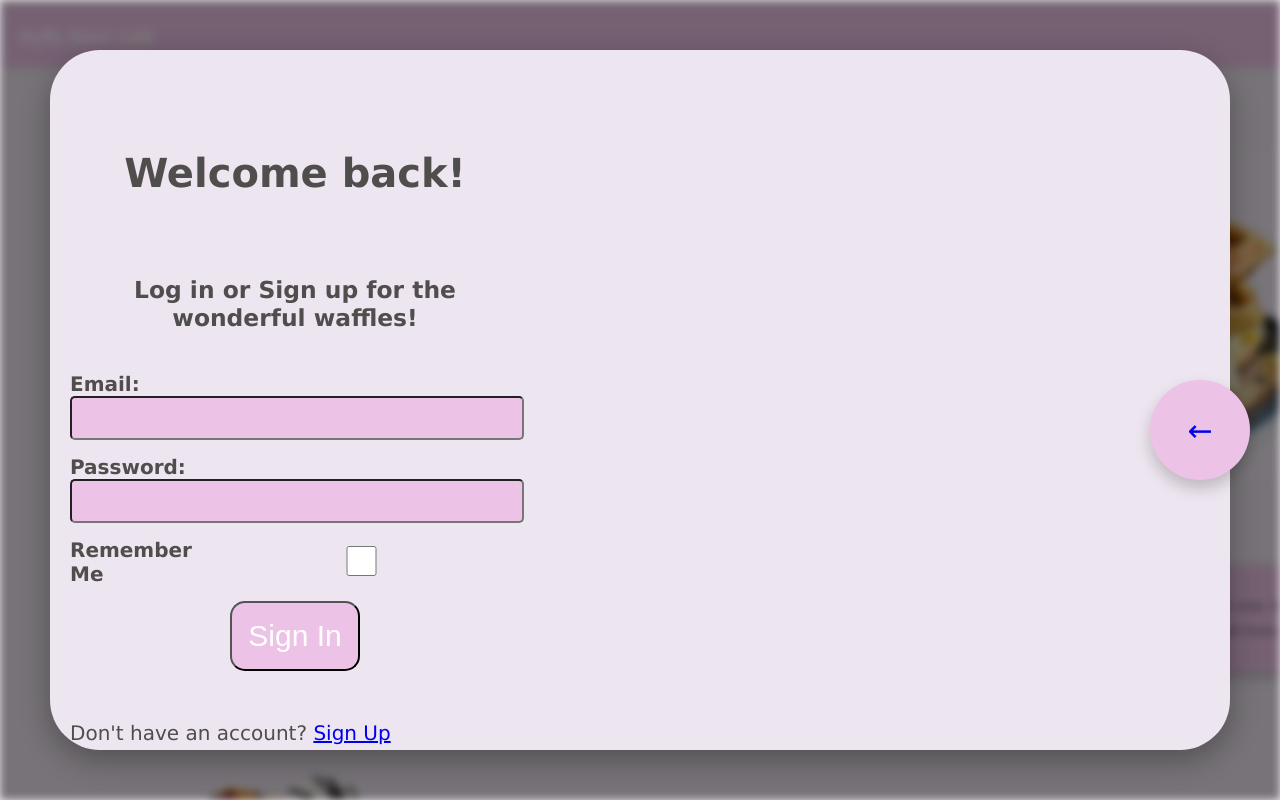
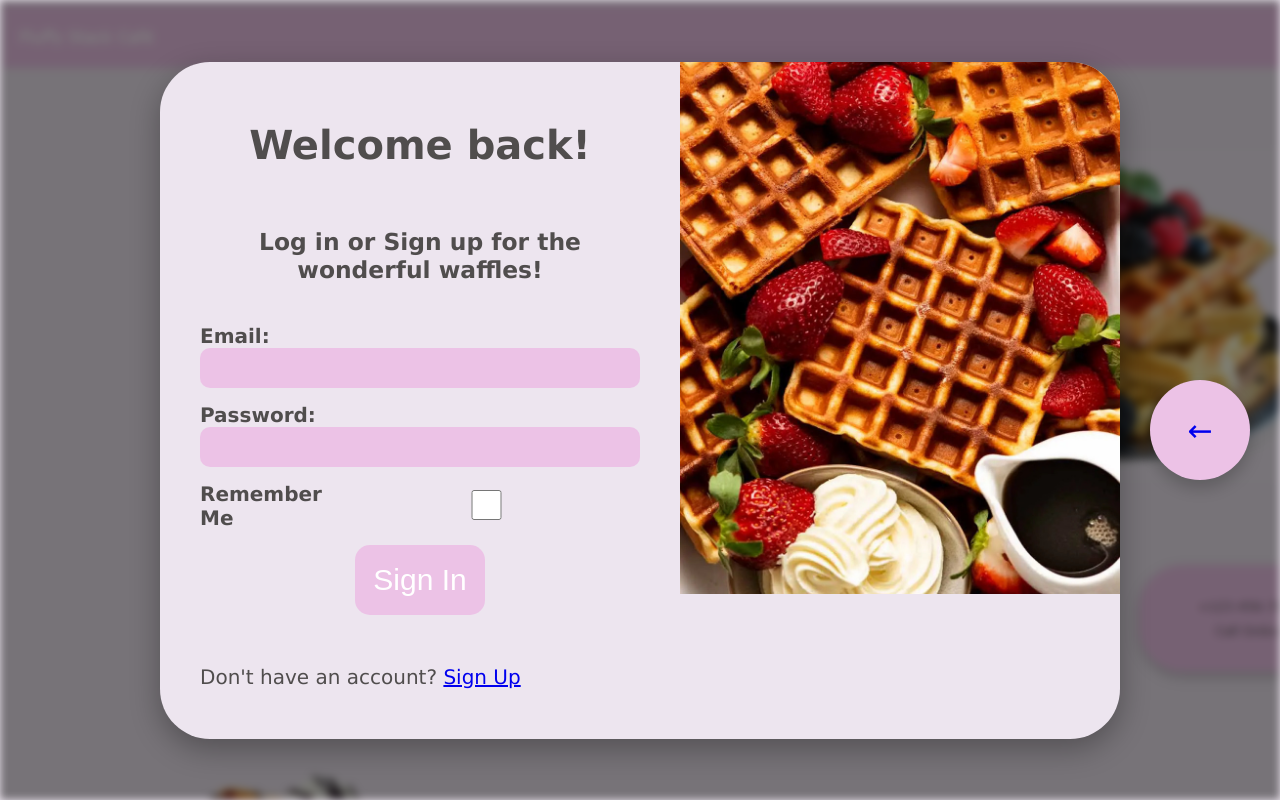
Before and after one commit to iza420/WEBTERV, a PHP site: page /login.html in a window 1280 px wide. Run offline with PHP 8.4, Linux system fonts and the light colour scheme.

Commit message:
login/reg almost done, two pic renamed

```diff
--- a/login.css
+++ b/login.css
@@ -30,36 +30,39 @@ body{
 }
 h1{
     text-align: center;
-    margin-top: 80px;
-    margin-bottom: 80px;
+    margin-top: 60px;
+    margin-bottom: 60px;
 }
 h3{
     text-align: center;
     margin-top: 40px;
     margin-bottom: 40px;
 }
-#formcontainerinside{
-    width: auto;
-    align-items: stretch;
+#formcontainerinside {
     display: flex;
     flex-wrap: wrap;
-    justify-content: left;
-    flex-direction: row;
+    justify-content: space-between; /* Flexbox elrendezés módosítása */
     background-color: rgb(237, 229, 239);
     box-shadow: 0 10px 30px 0 rgba(0, 0, 0, 0.3);
     border-radius: 50px;
+    width: 75%;
     overflow: hidden;
-    margin:50px;
+    margin: 50px;
 }
 #forminside{
     text-align: left;
 }
-#form{
+
+#form {
     font-size: 80%;
-    width: 450px;
+    width: 34%; /* Módosítás: Fix szélesség helyett relatív */
     color: #504d4d;
-    margin: 20px;
-    text-align: center;
+
+    padding-left: 40px;
+    padding-right: 40px;
+    flex: 1; /* A form rész foglalja el a rendelkezésre álló helyet */
+    text-align: left;
+    height: 100%;
 }
 #form label {
     display: block;
@@ -72,7 +75,8 @@ h3{
     height: 30px;
     padding: 5px;
     margin-bottom: 10px;
-    border-radius: 5px;
+    border-radius: 10px;
+    border:none;
     background-color: rgba(235, 159, 222, 0.5);
 }
 #remember-me-container {
@@ -99,6 +103,7 @@ input[type="checkbox"] {
     border-radius: 15px;
     color: white;
     display: block;
+    border:none;
     margin: 10px auto 0 auto;
     cursor: pointer;
     transition: background-color 0.3s;
@@ -109,9 +114,13 @@ input[type="checkbox"] {
     background-color: rgba(160,106,151,0.5);
 }
 #image{
-    height: 100%;
-    width: auto;
-    object-fit: cover;
+    flex: 1;
+}
+#image img {
+    width: 100%;
+     /* Módosítás: Fix szélesség helyett relatív */
+    height: auto;
+
 }
 p{
     margin-top: 50px;
--- a/login.html
+++ b/login.html
@@ -24,8 +24,8 @@
                 </form>
                 <p>Don't have an account? <a href="register.html">Sign Up</a></p>
             </div>
-            <div>
-                <img id="image" src="resources/wafflelogin2.jpg" alt="">
+            <div id="image">
+                <img src="resources/wafflelogin.jpg" alt="">
             </div>
         </div>
     </div>
--- a/register.html
+++ b/register.html
@@ -11,8 +11,8 @@
     <div id="background"></div>
     <div id="formcontainer">
         <div id="formcontainerinside">
-            <div>
-                <img id="image" src="resources/wafflelogin1.jpg" alt="">
+            <div id="image">
+                <img src="resources/waffleregister.jpg" alt="">
             </div>
             <div id="form">
                 <form method="post">
```
Also changed, not shown: register.css (+40 -24 lines), resources/wafflelogin.jpg (added), resources/wafflelogin1.jpg (deleted), resources/wafflelogin2.jpg (deleted), resources/waffleregister.jpg (added).
